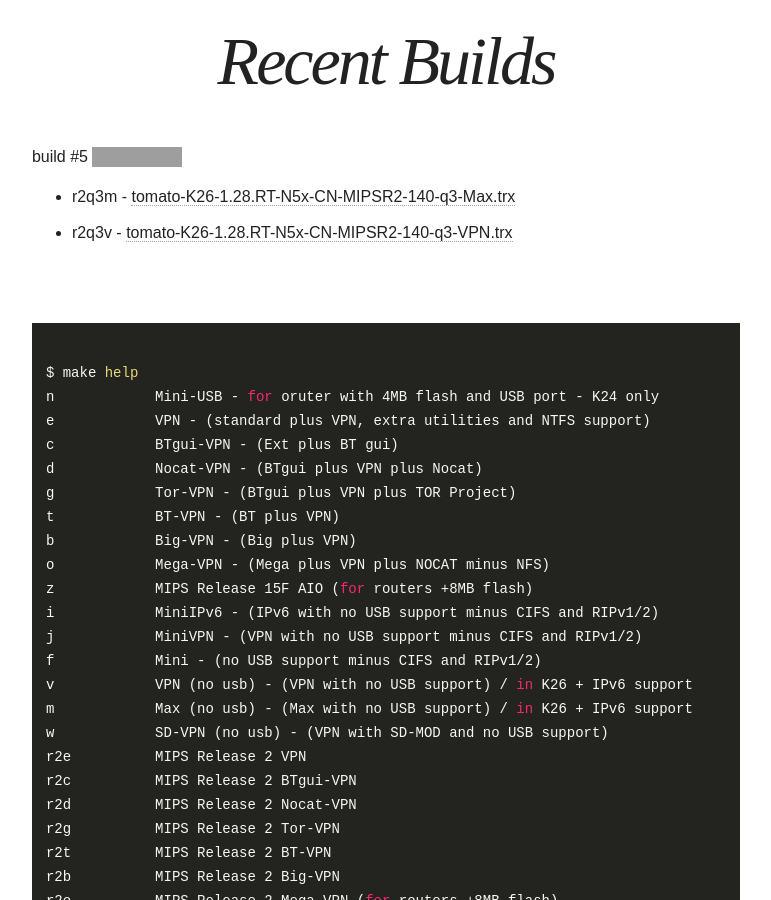
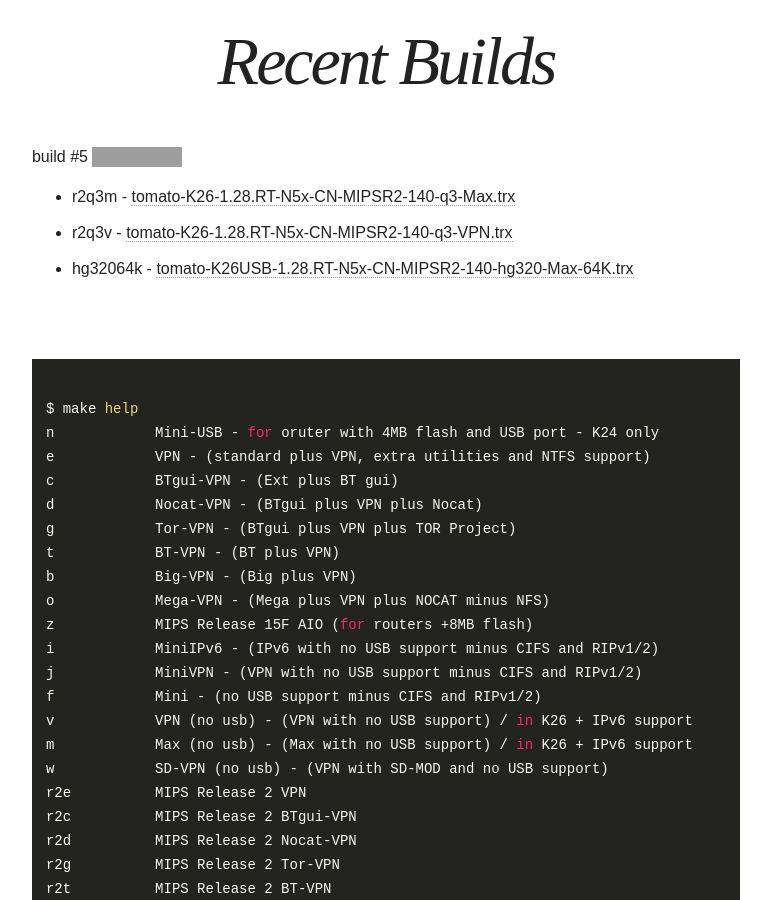
Before and after one commit to oglopss/tomato-ci-ctf-jekyll, a Jekyll site: the page built from index.html, in a window 1280 px wide and 900 px high, scrolled down 451 px. Shown: the whole window, without its empty margins (254-1025 px from the left). Built offline with Jekyll 4.4.1, drawn with Linux system fonts in a browser that asks for light colours; nearby versions of some CDN libraries; grey boxes are pictures that could not be loaded.

Commit message:
Travis build 5 hg32064k pushed to gh-pages

```diff
--- a/_data/ss.yml
+++ b/_data/ss.yml
@@ -2,3 +2,4 @@ build: 5
 files:
   - 0003 r2q3v tomato-K26-1.28.RT-N5x-CN-MIPSR2-140-q3-VPN.trx
   - 0002 r2q3m tomato-K26-1.28.RT-N5x-CN-MIPSR2-140-q3-Max.trx
+  - 0005 hg32064k tomato-K26USB-1.28.RT-N5x-CN-MIPSR2-140-hg320-Max-64K.trx
```
